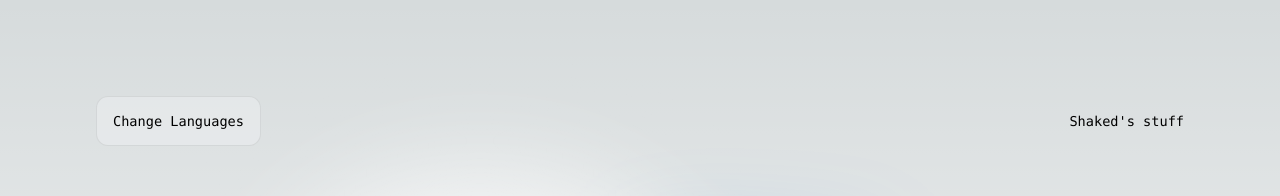
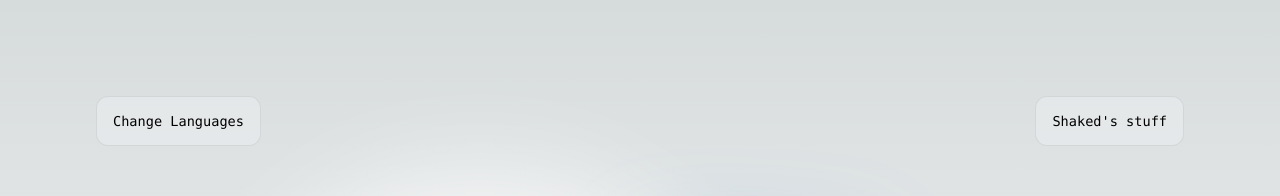
Before and after one commit to shaked770/wedding-confirmation, a Next.js app: page / in a window 1280 px wide. Shown: the top 196 px of the page. Built offline with nearby package versions, Linux system fonts and the light colour scheme.

Commit message:
fix build

```diff
--- a/src/pages/index.tsx
+++ b/src/pages/index.tsx
@@ -27,7 +27,7 @@ export default function Home() {
               target="_blank"
               rel="noopener noreferrer"
             >
-              Shaked's stuff
+              <p>Shaked&apos;s stuff</p>
             </a>
           </div>
         </div>
```
Also changed, not shown: 1 other file (tests, documents, lock files or other folders).
